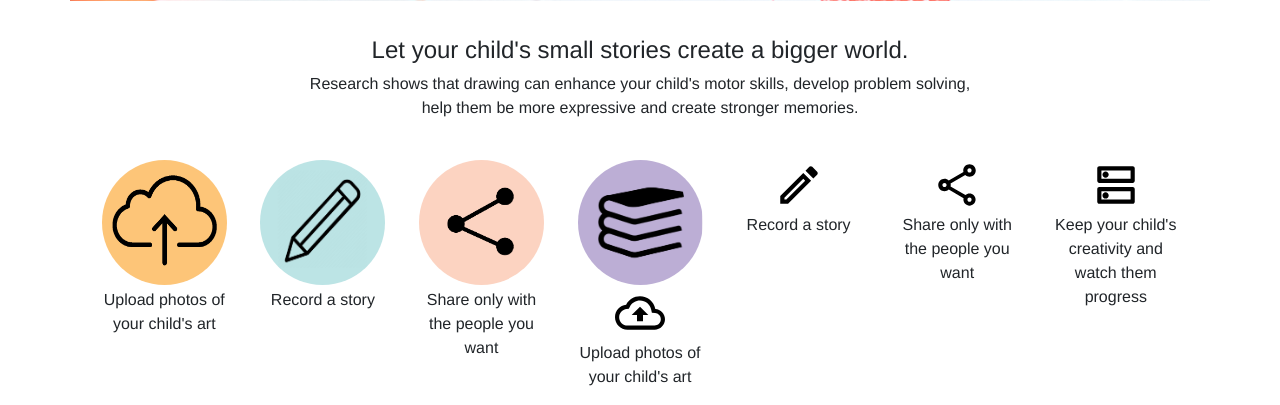
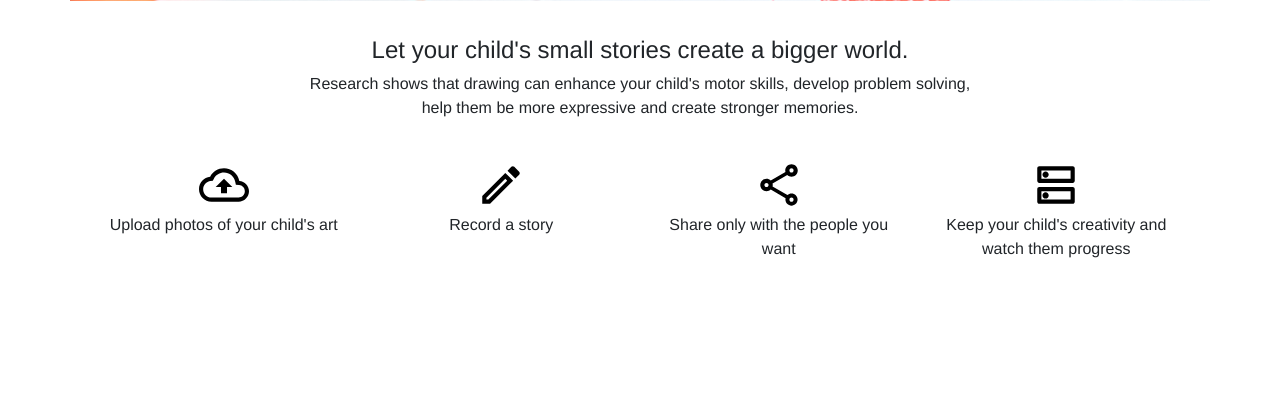
Before and after one commit to trexr/story-stack, a Django app: template apps/core/templates/pages/home.html in a window 1280 px wide. Shown: the part 494-899 px from the top of the page. After the commit the page ends 752 px from the top, so only its background shows below. Run offline with Django 3.2, Linux system fonts and the light colour scheme; the template is opened without the code that fills it, so the values that code supplies are empty; some libraries are stand-ins or nearby versions.

Commit message:
correcting merge conflict

```diff
--- a/apps/core/templates/pages/home.html
+++ b/apps/core/templates/pages/home.html
@@ -28,22 +28,6 @@
   </div>
   <div class="row" style="margin-top: 40px;">
     <div class="col">
-      <img class="about-image" src="../static/images/upload.png"
-      width="125" height="125" style="border-radius: 50%;" alt="">
-      <p>Upload photos of your child's art</p>
-    </div>
-    <div class="col">
-      <img class="about-image" src="../static/images/write.png" width="125" height="125" style="border-radius: 50%;" alt="">
-      <p>Record a story</p>
-    </div>
-    <div class="col">
-      <img class="about-image" src="../static/images/share.png"
-       width="125" height="125" style="border-radius: 50%;" alt="">
-      <p>Share only with the people you want</p>
-    </div>
-    <div class="col">
-      <img class="about-image" src="../static/images/record.png"
-       width="125" height="125" style="border-radius: 50%;" alt="">
       <img class="about-image" src="static/images/cloud_upload-24px.svg
       " width="50" height="50"  alt="">
       <p>Upload photos of your child's art</p>
```
